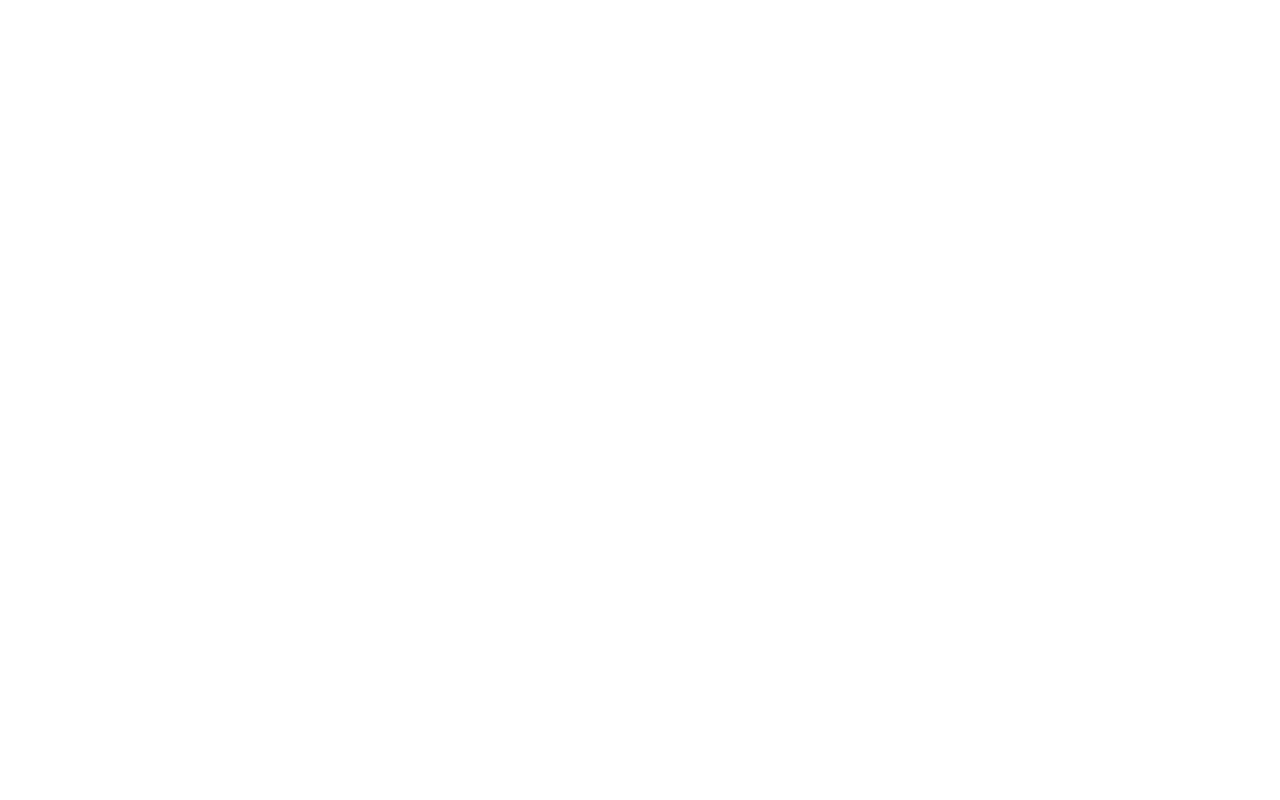
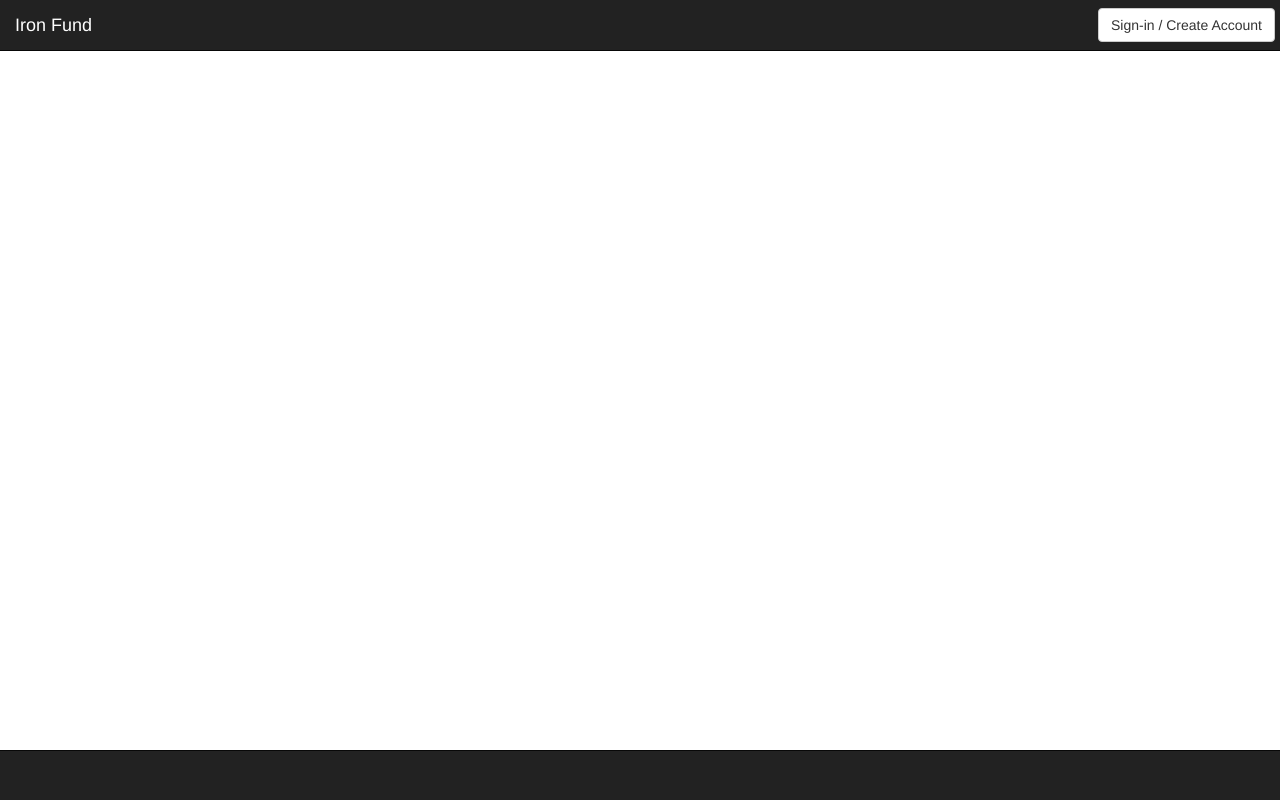
Before and after one commit to cglane/ironF, a website: page public/index.html in a window 1280 px wide. Drawn offline with nearby package versions, Linux system fonts and the light colour scheme; no server answers.

Commit message:
re-added header and footer nav bars with brand and signin button

```diff
--- a/public/index.html
+++ b/public/index.html
@@ -10,6 +10,11 @@
   <body>
     <div id="layoutView">
       <header>
+        <nav class="navbar navbar-inverse navbar-fixed-top">
+          <a class="navbar-brand" href="#">Iron Fund</a>
+          <button type="button" class="btn btn-default navbar-btn navbar-right">Sign-in / Create Account</button>
+
+        </nav>
 
       </header>
       <div class="body-container">
@@ -32,6 +37,9 @@
         </div>
       </div>
       <footer>
+        <nav class="navbar navbar-inverse navbar-fixed-bottom">
+
+        </nav>
 
       </footer>
     </div>
```
